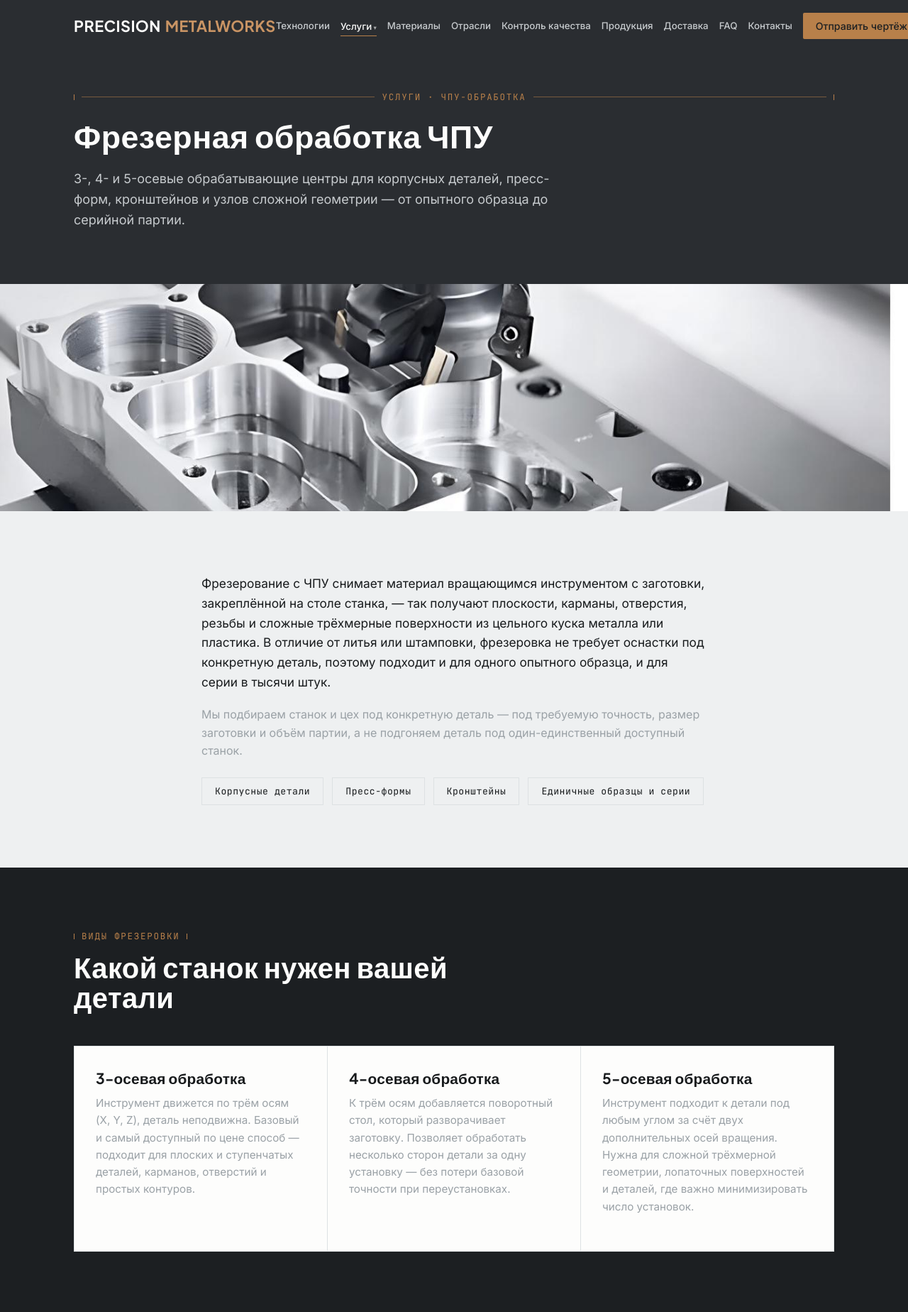
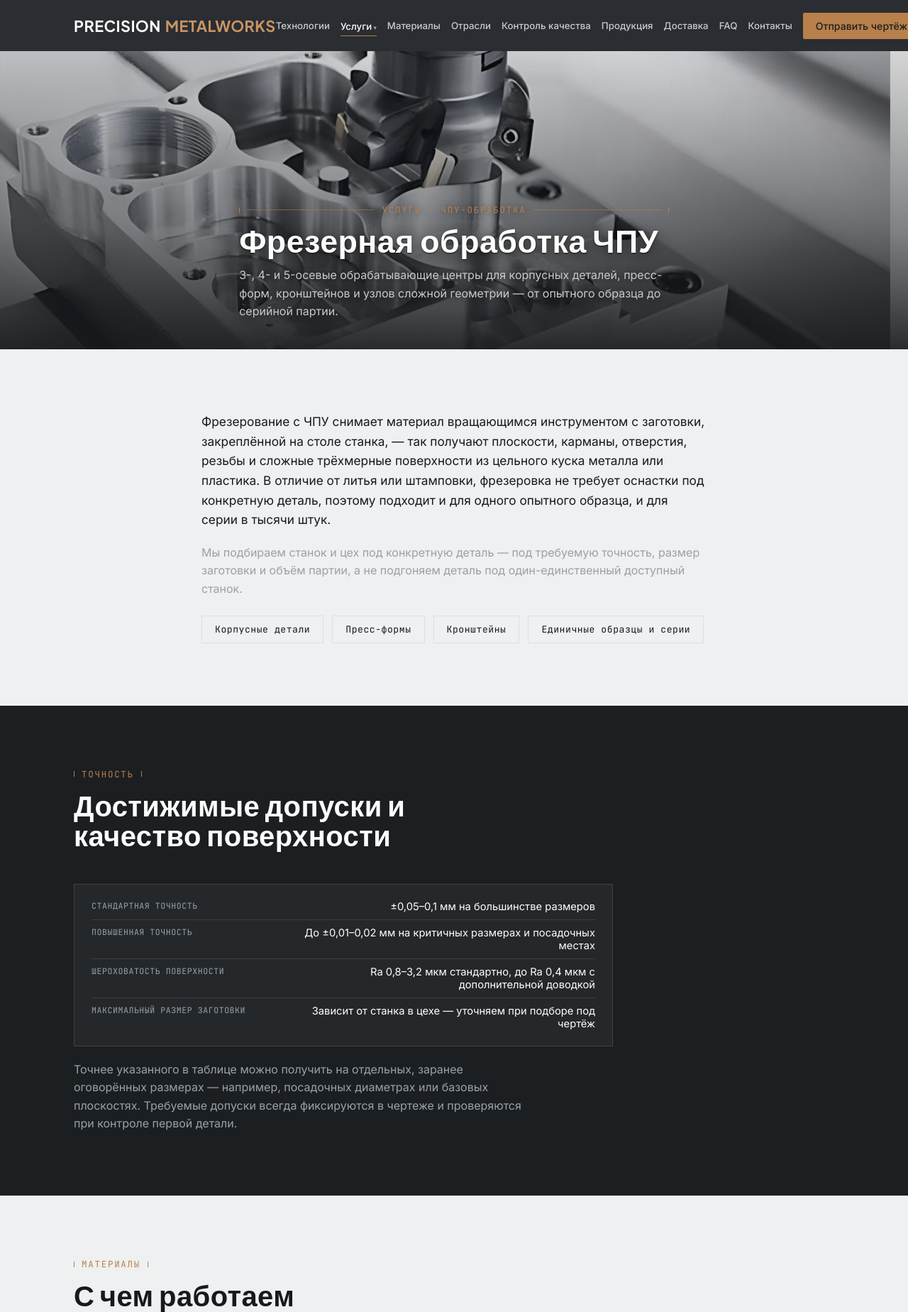
Before and after one commit to flotsnab74/site-6, a website: page service-cnc-milling.html in a window 1280 px wide. Shown: the top 1848 px of the page at 71% size. Drawn offline with Linux system fonts and the light colour scheme.

Commit message:
Site-6 step 15: four fixes per feedback.
1) Homepage technology cards are now fully clickable (the whole card is an <a>, not just the small 'Подробнее' link) -- verified via click test on the card's top area, far from the link text. Photo-reveal hover effect confirmed still working unchanged.

2) Removed the 3-/4-/5-axis machine-selection block from service-cnc-milling.html (internal production detail, not a customer decision) -- restored light/dark section alternation for the remaining blocks.

3) Corrected prototype lead time in the milling FAQ to the accurate 7-14 business days (was a placeholder 3-7 days).

4) Merged the solid dark header strip + separate cropped photo banner into one unified 'service-hero' component (photo fills the block, text sits on top with a bottom-heavy gradient for readability) across all 7 service-*.html pages -- same visual language as the homepage's video hero, and much more visually prominent than the old two-piece layout. Also swapped in the real turning-machine photo on service-cnc-turning.html (was still stock).

```diff
--- a/service-cnc-milling.html
+++ b/service-cnc-milling.html
@@ -55,17 +55,13 @@
   </div>
 </header>
 
-<section class="hero" style="padding:56px 0 40px;">
+<section class="service-hero" style="--hero-bg:url('assets/tech-cnc-milling.jpg')">
   <div class="container">
     <div class="dim-line eyebrow"><span class="rule"></span>Услуги · ЧПУ-обработка<span class="rule"></span></div>
     <h1 style="font-size:clamp(1.9rem,3.6vw,2.8rem);max-width:26ch;">Фрезерная обработка ЧПУ</h1>
     <p class="lead" style="max-width:60ch;">3-, 4- и 5-осевые обрабатывающие центры для корпусных деталей, пресс-форм, кронштейнов и узлов сложной геометрии — от опытного образца до серийной партии.</p>
   </div>
 </section>
-
-<div class="service-banner">
-  <img loading="lazy" decoding="async" src="assets/tech-cnc-milling.jpg" alt="Фрезерная обработка ЧПУ — деталь на станке">
-</div>
 
 <section class="section section-light reveal">
   <div class="container" style="max-width:760px;">
@@ -75,30 +71,8 @@
   </div>
 </section>
 
+
 <section class="section section-darkest reveal">
-  <div class="container">
-    <div class="section-head">
-      <div class="dim-line no-rule">Виды фрезеровки</div>
-      <h2>Какой станок нужен вашей детали</h2>
-    </div>
-    <div class="card-grid">
-      <div class="card">
-        <h3>3-осевая обработка</h3>
-        <p>Инструмент движется по трём осям (X, Y, Z), деталь неподвижна. Базовый и самый доступный по цене способ — подходит для плоских и ступенчатых деталей, карманов, отверстий и простых контуров.</p>
-      </div>
-      <div class="card">
-        <h3>4-осевая обработка</h3>
-        <p>К трём осям добавляется поворотный стол, который разворачивает заготовку. Позволяет обработать несколько сторон детали за одну установку — без потери базовой точности при переустановках.</p>
-      </div>
-      <div class="card">
-        <h3>5-осевая обработка</h3>
-        <p>Инструмент подходит к детали под любым углом за счёт двух дополнительных осей вращения. Нужна для сложной трёхмерной геометрии, лопаточных поверхностей и деталей, где важно минимизировать число установок.</p>
-      </div>
-    </div>
-  </div>
-</section>
-
-<section class="section section-light reveal">
   <div class="container">
     <div class="section-head">
       <div class="dim-line no-rule">Точность</div>
@@ -114,7 +88,7 @@
   </div>
 </section>
 
-<section class="section section-darkest reveal">
+<section class="section section-light reveal">
   <div class="container">
     <div class="section-head">
       <div class="dim-line no-rule">Материалы</div>
@@ -133,7 +107,7 @@
   </div>
 </section>
 
-<section class="section section-light reveal">
+<section class="section section-darkest reveal">
   <div class="container">
     <div class="section-head">
       <div class="dim-line no-rule">Применение</div>
@@ -143,7 +117,7 @@
   </div>
 </section>
 
-<section class="section section-darkest reveal">
+<section class="section section-light reveal">
   <div class="container">
     <div class="section-head">
       <div class="dim-line no-rule">Контроль качества</div>
@@ -157,13 +131,13 @@
   </div>
 </section>
 
-<section class="section section-light reveal">
+<section class="section section-darkest reveal">
   <div class="container" style="max-width:760px;">
     <div class="section-head"><div class="dim-line no-rule">Вопросы</div></div>
     <details class="faq-item"><summary>Какая точность реально достижима?</summary><p class="a">На большинстве размеров — ±0,05–0,1 мм. На отдельных критичных размерах, которые вы отметите в чертеже, можем выдержать ±0,01–0,02 мм. Итоговый допуск всегда согласуется до запуска в производство.</p></details>
     <details class="faq-item"><summary>Нужна 3D-модель или достаточно 2D-чертежа?</summary><p class="a">Для расчёта достаточно 2D-чертежа с проставленными размерами. Для самого производства нужна 3D-модель (STEP, STP) — если её нет, можем построить по вашему 2D-чертежу отдельной услугой.</p></details>
     <details class="faq-item"><summary>Можно заказать всего одну деталь?</summary><p class="a">Да, фрезеровка с ЧПУ не требует оснастки под деталь, поэтому единичный образец обходится без дополнительных вложений — в отличие от литья или штамповки.</p></details>
-    <details class="faq-item"><summary>Сколько занимает изготовление опытного образца?</summary><p class="a">Обычно от 3 до 7 рабочих дней с момента согласования чертежа и оплаты — зависит от сложности геометрии и загрузки цеха. Точный срок укажем в расчёте.</p></details>
+    <details class="faq-item"><summary>Сколько занимает изготовление опытного образца?</summary><p class="a">Стандартный срок — 7–14 рабочих дней с момента согласования чертежа и оплаты, в зависимости от сложности геометрии и загрузки цеха. Точный срок укажем в расчёте.</p></details>
     <details class="faq-item"><summary>Что если на чертеже не указан материал?</summary><p class="a">Уточним у вас перед запуском. Если марка принципиальна для применения детали — укажите её в чертеже или комментарии к заявке.</p></details>
   </div>
 </section>
--- a/styles.css
+++ b/styles.css
@@ -313,10 +313,14 @@ p { line-height: 1.6; margin: 0; }
   border: 1px solid var(--steel-200);
 }
 .card {
+  display: block;
   background: var(--white);
   padding: 34px 30px;
   position: relative;
   overflow: hidden;
+  text-decoration: none;
+  color: inherit;
+  cursor: pointer;
   transition: background 0.15s ease, transform 0.25s ease, box-shadow 0.25s ease;
 }
 .card::before {
@@ -354,7 +358,8 @@ p { line-height: 1.6; margin: 0; }
    baked in so the text stays readable. Photo comes from the
    --tech-bg custom property set inline on each card. */
 .num-card { background-color: var(--white); }
-.num-card h3, .num-card p, .num-card a { position: relative; z-index: 1; transition: color 0.3s ease; }
+.num-card h3, .num-card p, .num-card .card-link { position: relative; z-index: 1; transition: color 0.3s ease; }
+.num-card .card-link { display: block; margin-top: 12px; font-family: var(--font-mono); font-size: 0.8rem; color: var(--copper-500); letter-spacing: 0.04em; }
 .num-card::after {
   content: "";
   position: absolute;
@@ -370,7 +375,7 @@ p { line-height: 1.6; margin: 0; }
 .num-card:hover::after { opacity: 1; }
 .num-card:hover h3 { color: #fff; }
 .num-card:hover p { color: rgba(255,255,255,.85); }
-.num-card:hover a { color: var(--copper-300, #dba876); }
+.num-card:hover .card-link { color: var(--copper-300, #dba876); }
 .card .icon { color: var(--copper-500); margin-bottom: 20px; }
 .card h3 { font-size: 1.3rem; margin-bottom: 12px; color: var(--ink-900); }
 .card-photo{ width:100%; height:140px; object-fit:cover; border-radius:3px; margin-bottom:16px; display:block; }
@@ -767,9 +772,34 @@ p { line-height: 1.6; margin: 0; }
 .service-icon-card p{ color:var(--mist-400); font-size:.85rem; }
 
 
-/* Service detail page banner image */
+/* Service detail page banner image (legacy, kept for any page not yet
+   migrated to .service-hero) */
 .service-banner{ height:320px; overflow:hidden; }
 .service-banner img{ width:100%; height:100%; object-fit:cover; display:block; }
+
+/* Service detail page hero — photo fills the whole block, text sits on
+   top with a bottom-heavy gradient so the image stays visible up top
+   while the title stays readable. Replaces the old pattern of a solid
+   dark header strip followed by a separate, awkwardly short photo. */
+.service-hero {
+  position: relative;
+  min-height: 420px;
+  display: flex;
+  align-items: flex-end;
+  padding: 48px 0 40px;
+  background-image: linear-gradient(180deg, rgba(23,26,28,.18) 0%, rgba(23,26,28,.55) 60%, rgba(23,26,28,.92) 100%), var(--hero-bg);
+  background-size: cover;
+  background-position: center;
+  color: var(--white);
+}
+.service-hero .eyebrow { text-shadow: 0 1px 10px rgba(0,0,0,.6); }
+.service-hero h1 {
+  max-width: 26ch;
+  font-size: clamp(1.9rem,3.6vw,2.8rem);
+  text-shadow: 0 2px 18px rgba(0,0,0,.55), 0 1px 2px rgba(0,0,0,.7);
+  margin: 10px 0 0;
+}
+.service-hero .lead { color: var(--mist-200); text-shadow: 0 1px 10px rgba(0,0,0,.6); max-width: 60ch; margin-top: 14px; }
 
 
 /* Placeholder notice (visible only in this demo build) */
@@ -831,7 +861,7 @@ p { line-height: 1.6; margin: 0; }
 
 @media (max-width:860px){ .service-icon-grid{ grid-template-columns:repeat(2,1fr); } }
 
-@media (max-width:860px){ .service-banner{ height:220px; } }
+@media (max-width:860px){ .service-banner{ height:220px; } .service-hero{ min-height:320px; padding:32px 0 28px; } .service-hero h1{ font-size:clamp(1.6rem,7vw,2.2rem); } }
 
 @media (max-width: 860px) {
   .nav, .nav a, .nav-dropdown { white-space: normal; }
```
Also changed, not shown: index.html (+7 -7 lines), service-cnc-turning.html (+1 -5 lines), service-fasteners.html (+1 -5 lines), service-laser-cutting.html (+1 -5 lines), service-metal-bending.html (+1 -5 lines), service-prototyping.html (+1 -5 lines), service-waterjet.html (+1 -5 lines).
